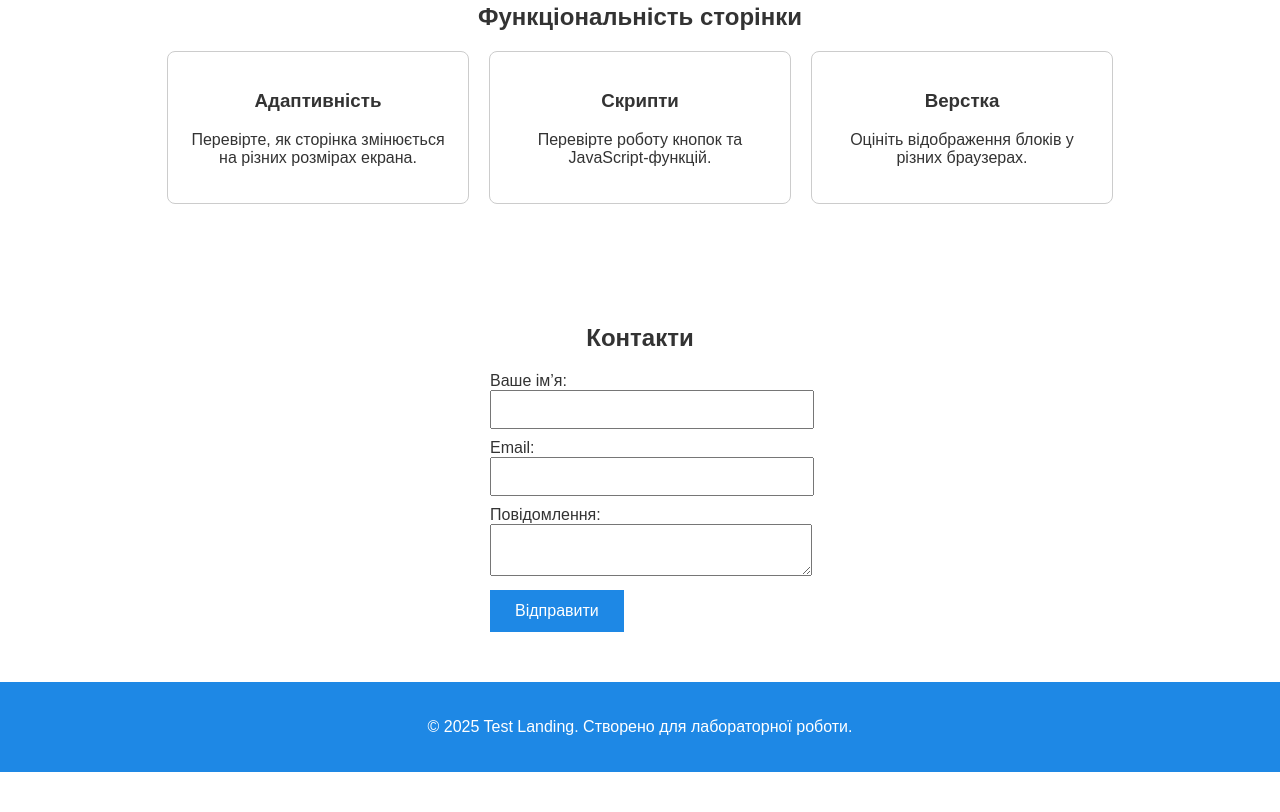
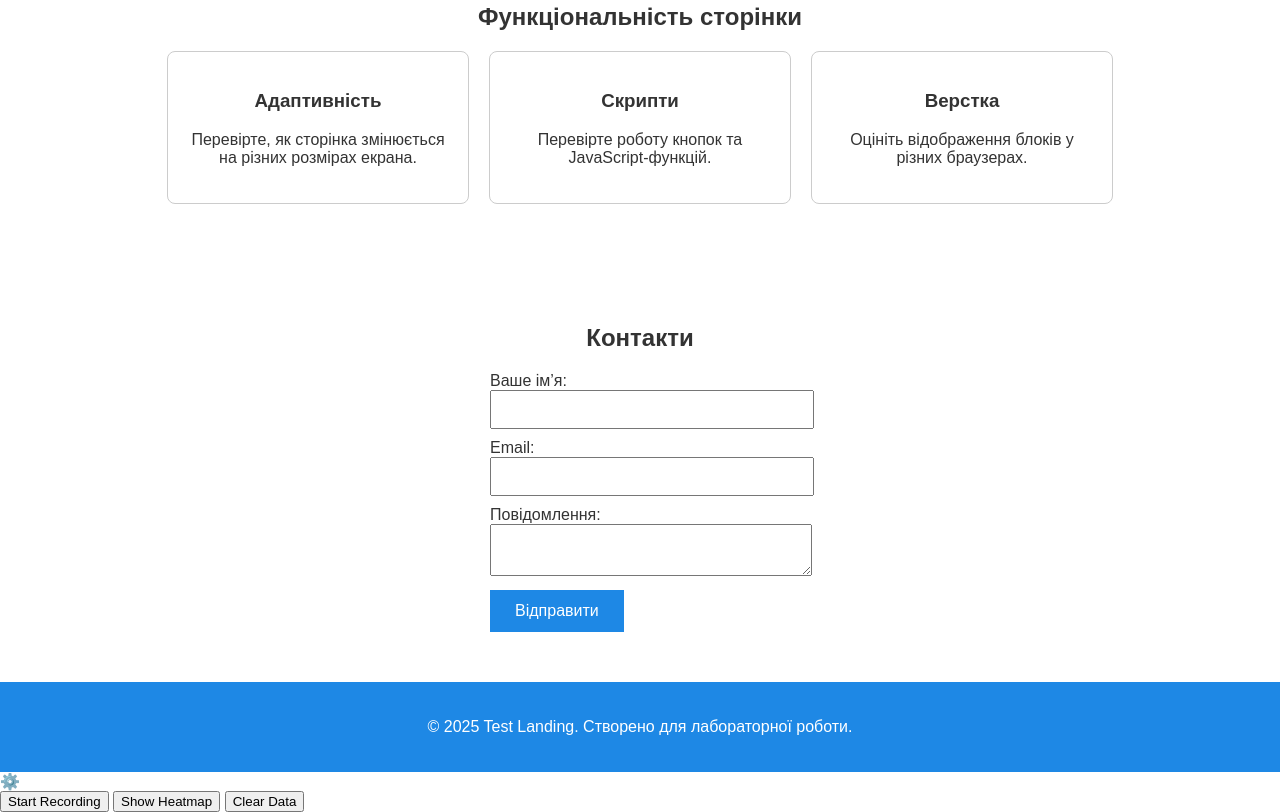
Before and after one commit to OstapHapyak/Master-s-program, a plain HTML site: page index.html in a window 1280 px wide. Shown: the part 665-1477 px from the top of the page. Before the commit the page ends 1437 px from the top, so only its background shows below. Drawn offline with Linux system fonts and the light colour scheme.

Commit message:
Update index.html

```diff
--- a/index.html
+++ b/index.html
@@ -5,9 +5,13 @@
     <meta name="viewport" content="width=device-width, initial-scale=1.0" />
     <title>Тестовий Landing Page</title>
     <link rel="stylesheet" href="styles.css" />
+
+    <!-- Heatmap.js CDN -->
+    <script src="https://cdn.jsdelivr.net/npm/heatmapjs@2.0.5/heatmap.min.js"></script>
 </head>
 <body>
 
+    <!-- ===== ТВОЯ СТОРІНКА — НЕ ЗМІНЮЮ ===== -->
     <header>
         <nav class="navbar">
             <div class="logo">MyLanding</div>
@@ -72,6 +76,18 @@
         <p>© 2025 Test Landing. Створено для лабораторної роботи.</p>
     </footer>
 
+    <!-- ========= HEATMAP OVERLAY ========= -->
+    <div id="heatmapContainer"></div>
+
+    <!-- ========= DEV PANEL ========= -->
+    <div id="dev-icon">⚙️</div>
+
+    <div id="dev-panel">
+        <button id="btn-start">Start Recording</button>
+        <button id="btn-show">Show Heatmap</button>
+        <button id="btn-clear">Clear Data</button>
+    </div>
+
     <script src="script.js"></script>
 </body>
 </html>
```
